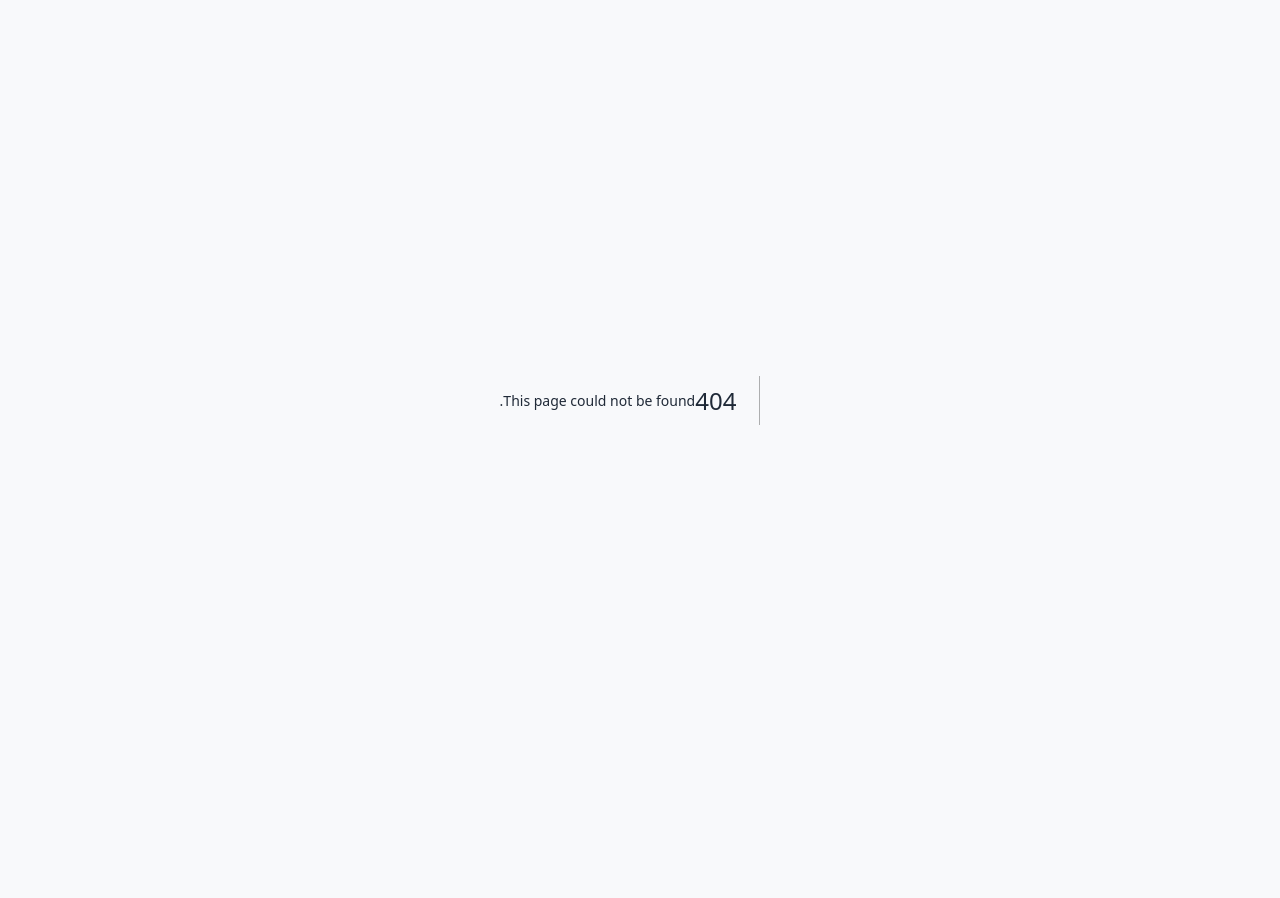
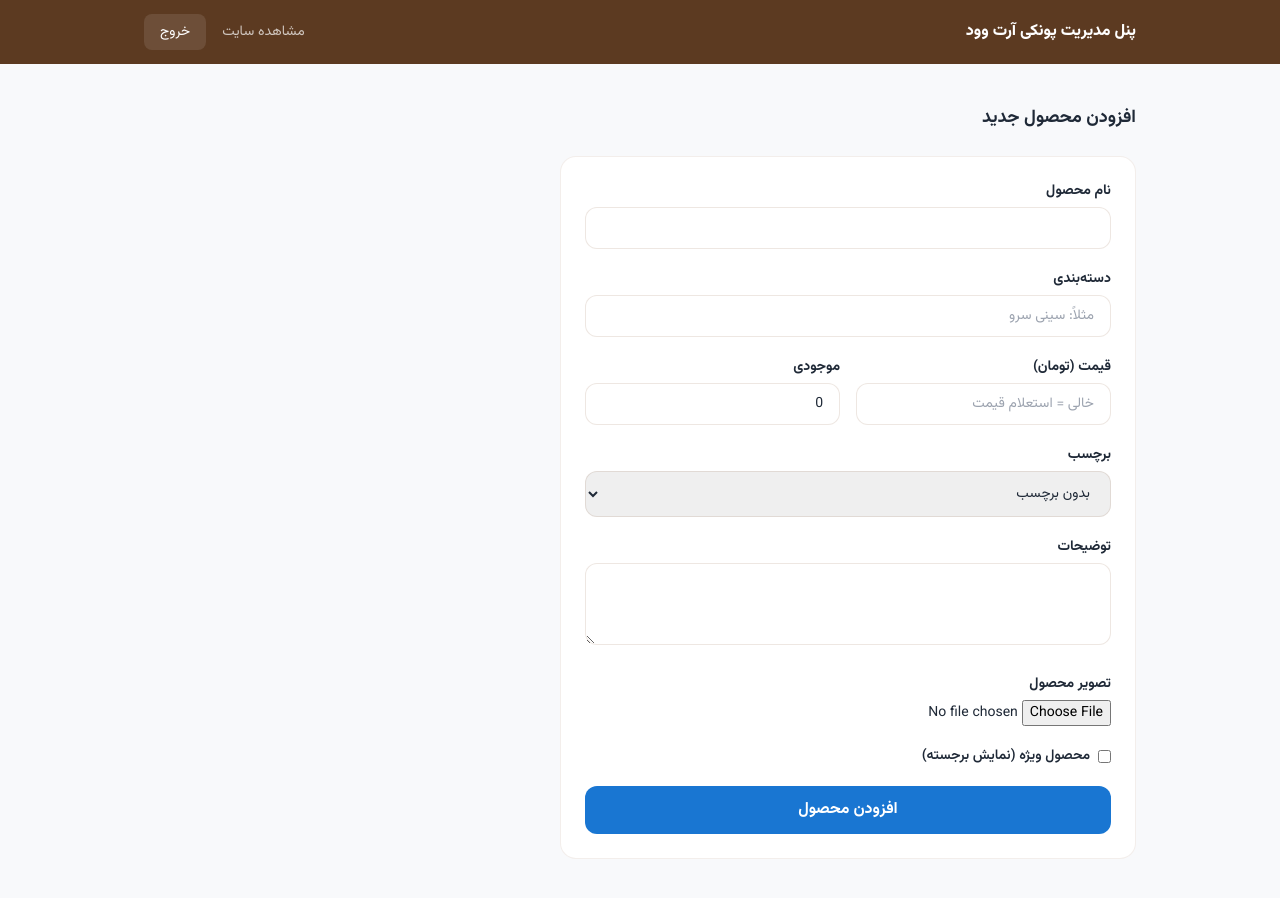
Before and after one commit to DrGoebbls/pounaki-art-wood, a Next.js app: page /admin/products/new in a window 1280 px wide. Before the commit this address had no page. Before the commit the page ends 800 px from the top, so only its background shows below. Built offline with nearby package versions, Linux system fonts and the light colour scheme.

Commit message:
Create page.js

```diff
--- /dev/null
+++ b/app/admin/products/new/page.js
@@ -0,0 +1,14 @@
+import AdminNav from '@/components/AdminNav';
+import ProductForm from '@/components/ProductForm';
+
+export default function NewProductPage() {
+  return (
+    <div className="min-h-screen bg-bg">
+      <AdminNav />
+      <main className="max-w-5xl mx-auto px-4 py-10">
+        <h1 className="font-bold text-lg mb-6">افزودن محصول جدید</h1>
+        <ProductForm />
+      </main>
+    </div>
+  );
+}
```
